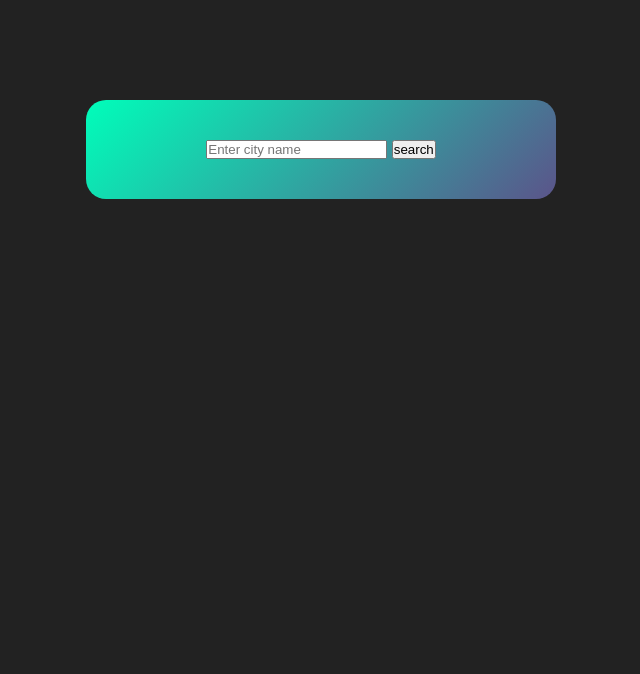
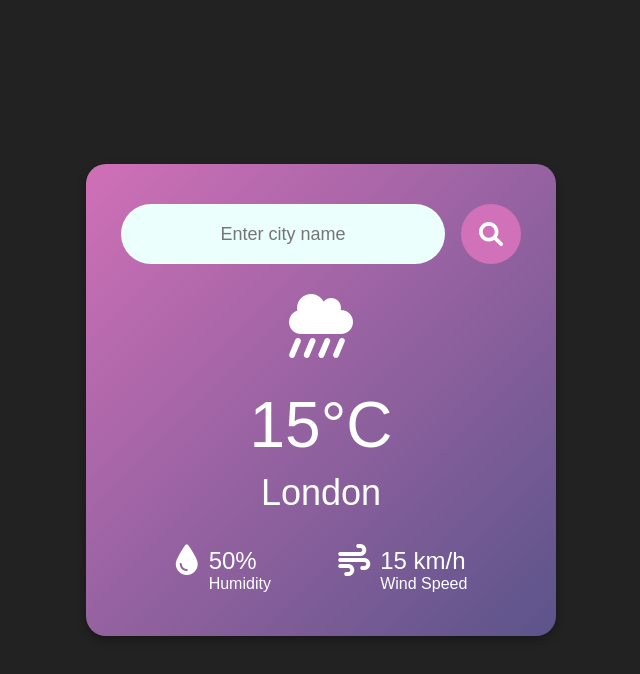
Before and after one commit to beatrizeassis/Weather-App, a plain HTML site: page index.html in a window 1280 px wide. Shown: the whole page, without its empty margins (319-959 px from the left). Drawn offline with Linux system fonts and the light colour scheme.

Commit message:
colors and icons defined

```diff
--- a/index.html
+++ b/index.html
@@ -1,7 +1,10 @@
 <!DOCTYPE html>
-<html>
+<html lang="en">
 <head>
+  <meta charset="UTF-8">
   <meta name="viewport" content="width=device-width, initial-scale=1.0">
+  <title>Weather App</title>
+  <link rel="stylesheet" href="https://cdnjs.cloudflare.com/ajax/libs/font-awesome/6.0.0-beta3/css/all.min.css">
   <link rel="stylesheet" href="style.css">
 </head>
 <body>
@@ -9,6 +12,32 @@
   <div class="card">
     <div class="search">
       <input type="text" placeholder="Enter city name" spellcheck="false">
-      <button>search</button>
+      <button class="search-button">
+        <i class="fa-solid fa-magnifying-glass"></i>
+      </button>
+    </div>
+    <div class="weather">
+      <i class="fa-solid fa-cloud-showers-heavy fa-4x"></i>
+      <h1 class="temp">15°C</h1>
+      <h2 class="city">London</h2>
+      <div class="details">
+        <div class="col">
+          <i class="fa-solid fa-droplet fa-2x"></i>
+          <div>
+            <p class="humidity">50%</p>
+            <p>Humidity</p>
+          </div>
+        </div>
+        <div class="col">
+          <i class="fa-solid fa-wind fa-2x"></i>
+          <div>
+            <p class="wind">15 km/h</p>
+            <p>Wind Speed</p>
+          </div>
+        </div>
+      </div>
+    </div>
+  </div>
+
 </body>
 </html>
--- a/style.css
+++ b/style.css
@@ -7,15 +7,99 @@
 
 body {
   background-color: #222;
+  display: flex;
+  justify-content: center;
+  align-items: center;
+  min-height: 100vh;
 }
 
-.card{
+.card {
   width: 90%;
   max-width: 470px;
-  background: linear-gradient(135deg, #00feba, #5b548a);
+  background: linear-gradient(135deg, #d371bafb, #5b548a);
   color: #fff;
-  margin: 100px auto 0;
   border-radius: 20px;
   padding: 40px 35px;
   text-align: center;
+  box-shadow: 0 4px 10px rgba(0, 0, 0, 0.3);
 }
+
+.search {
+  width: 100%;
+  display: flex;
+  align-items: center;
+  justify-content: space-between;
+  margin-bottom: 30px;
+}
+
+.search input {
+  border: 0;
+  outline: 0;
+  background: #ebfffc;
+  color: #555;
+  padding: 10px 25px;
+  height: 60px;
+  border-radius: 30px;
+  flex: 1;
+  margin-right: 16px;
+  font-size: 18px;
+  text-align: center;
+}
+
+.search-button {
+  border: 0;
+  outline: 0;
+  background: #d371bafb;
+  border-radius: 50%;
+  width: 60px;
+  height: 60px;
+  display: flex;
+  align-items: center;
+  justify-content: center;
+  color: #fff;
+  font-size: 24px;
+  cursor: pointer;
+  transition: background 0.3s;
+}
+
+.weather i {
+  margin-bottom: 20px;
+}
+
+.weather .temp {
+  font-size: 64px;
+  font-weight: 500;
+  margin: 10px 0;
+}
+
+.weather .city {
+  font-size: 36px;
+  font-weight: 400;
+  margin-bottom: 20px;
+}
+
+.details {
+  display: flex;
+  justify-content: space-around;
+  padding: 0 20px;
+  margin-top: 30px;
+}
+
+.col {
+  display: flex;
+  align-items: center;
+}
+
+.col i {
+  margin-right: 10px;
+  font-size: 32px;
+}
+
+.humidity, .wind {
+  font-size: 24px;
+}
+
+.details p {
+  margin: 0;
+  text-align: left;
+}
```
